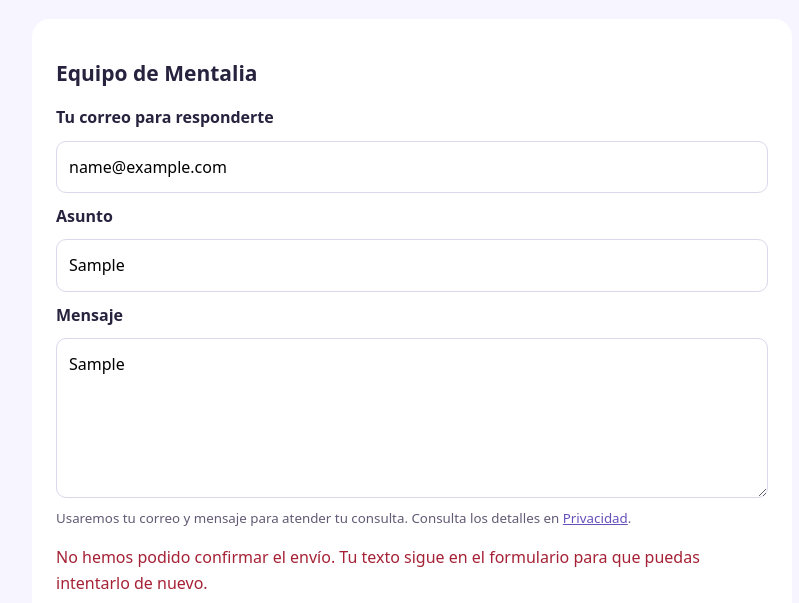
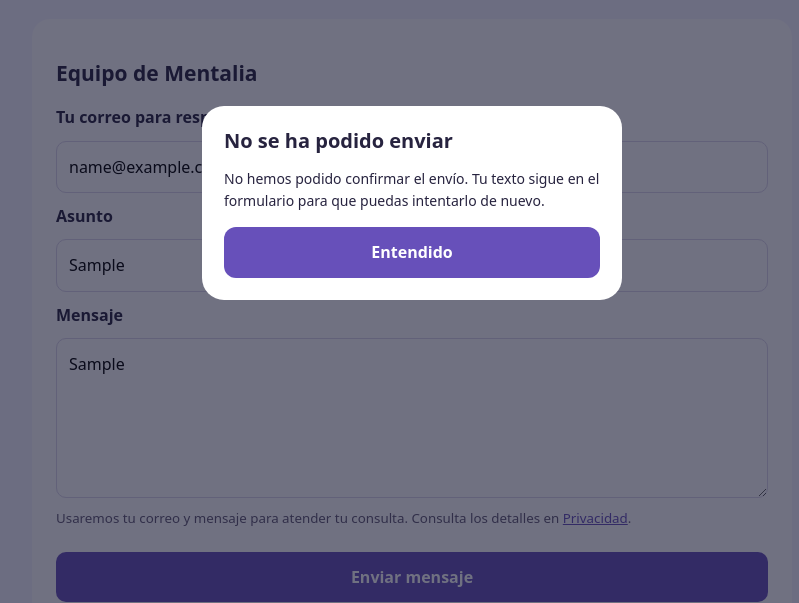
Before and after one commit to luispa3/Mentalia-Privacy, a plain HTML site: page support.html in a window 1280 px wide. Both pictures are taken after typing "name@example.com", "Sample", "Sample" into the empty fields and a click on the button "Enviar mensaje". Shown: the part 197-800 px from the top of the page, without its empty margins (228-1027 px from the left). Drawn offline with Linux system fonts and the light colour scheme; no server answers.

Commit message:
Mostrar confirmación y errores del formulario en popup de Mentalia

```diff
--- a/support.html
+++ b/support.html
@@ -4,7 +4,7 @@
 <meta charset="utf-8"><meta name="viewport" content="width=device-width,initial-scale=1">
 <title>Ayuda y contacto · Mentalia</title>
 <style>
-body{font:16px/1.65 system-ui,sans-serif;color:#27233f;background:#f7f5ff;margin:0}main{max-width:760px;margin:auto;padding:32px 22px}nav{display:flex;gap:20px;flex-wrap:wrap}a{color:#6750ba}h1,h2{line-height:1.25}h1{font-size:32px}h2{font-size:21px}section{background:white;padding:24px;border-radius:18px;margin-top:22px}footer{margin-top:32px}form{display:grid;gap:10px}label{font-weight:600}input,textarea,button{box-sizing:border-box;width:100%;font:inherit;border-radius:10px;padding:12px;border:1px solid #dcd7eb}textarea{resize:vertical;min-height:160px}button{cursor:pointer;background:#6750ba;color:white;font-weight:700;border:0;min-height:48px;margin-top:12px}button:disabled{opacity:.6;cursor:wait}small{color:#625a74}#status{margin:4px 0;color:#a52135}#status.success{color:#167647}
+body{font:16px/1.65 system-ui,sans-serif;color:#27233f;background:#f7f5ff;margin:0}main{max-width:760px;margin:auto;padding:32px 22px}nav{display:flex;gap:20px;flex-wrap:wrap}a{color:#6750ba}h1,h2{line-height:1.25}h1{font-size:32px}h2{font-size:21px}section{background:white;padding:24px;border-radius:18px;margin-top:22px}footer{margin-top:32px}form{display:grid;gap:10px}label{font-weight:600}input,textarea,button{box-sizing:border-box;width:100%;font:inherit;border-radius:10px;padding:12px;border:1px solid #dcd7eb}textarea{resize:vertical;min-height:160px}button{cursor:pointer;background:#6750ba;color:white;font-weight:700;border:0;min-height:48px;margin-top:12px}button:disabled{opacity:.6;cursor:wait}small{color:#625a74}.notice{box-sizing:border-box;width:calc(100% - 48px);max-width:420px;max-height:calc(100% - 64px);border:0;border-radius:22px;padding:22px;color:#27233f;background:#fff}.notice::backdrop{background:rgba(17,19,46,.6)}.notice h2{font-size:20px;font-weight:800;margin:0 0 15px}.notice p{font-size:14px;line-height:22px;margin:0 0 15px}.notice form{display:block}.notice button{margin:0;border-radius:12px}
 </style>
 </head>
 <body><main>
@@ -12,24 +12,27 @@ body{font:16px/1.65 system-ui,sans-serif;color:#27233f;background:#f7f5ff;margin
 <h1>Ayuda y contacto</h1>
 <p>Cuéntanos qué necesitas y te responderemos por correo. No incluyas contraseñas ni códigos de acceso.</p>
 <section><h2>Equipo de Mentalia</h2>
-<form id="contact">
+<form id="contact" novalidate>
 <label for="email">Tu correo para responderte</label><input id="email" name="email" type="email" autocomplete="email" maxlength="254" required>
 <label for="subject">Asunto</label><input id="subject" name="subject" minlength="3" maxlength="120" required>
 <label for="message">Mensaje</label><textarea id="message" name="message" minlength="10" maxlength="4000" required></textarea>
 <small>Usaremos tu correo y mensaje para atender tu consulta. Consulta los detalles en <a href="index.html">Privacidad</a>.</small>
-<p id="status" role="status" aria-live="polite"></p><button id="send" type="submit">Enviar mensaje</button>
+<button id="send" type="submit">Enviar mensaje</button>
 </form>
 <noscript>Activa JavaScript para enviar el formulario. También puedes utilizar el contacto legal que figura en Privacidad.</noscript>
 </section><footer>Equipo de Mentalia</footer>
 </main>
+<dialog id="notice" class="notice" aria-labelledby="notice-title" aria-describedby="notice-body"><h2 id="notice-title"></h2><p id="notice-body"></p><form method="dialog"><button type="submit">Entendido</button></form></dialog>
 <script>
-const form=document.getElementById('contact'),button=document.getElementById('send'),status=document.getElementById('status');
+const form=document.getElementById('contact'),button=document.getElementById('send'),notice=document.getElementById('notice');
+function showNotice(title,body){document.getElementById('notice-title').textContent=title;document.getElementById('notice-body').textContent=body;notice.showModal();}
+notice.addEventListener('close',()=>{(form.querySelector(':invalid')||button).focus();});
 if(new URLSearchParams(location.search).get('topic')==='account-deletion')form.elements.subject.value='Eliminar mi cuenta';
 let sending=false;
-form.addEventListener('input',()=>{status.textContent='';});
 form.addEventListener('submit',async event=>{
- event.preventDefault();if(sending||!form.reportValidity())return;
- sending=true;button.disabled=true;button.textContent='Enviando…';status.textContent='';status.className='';
+ event.preventDefault();if(sending)return;
+ if(!form.checkValidity()){showNotice('Revisa el formulario','Indica un correo válido, un asunto de 3 a 120 caracteres y un mensaje de 10 a 4000 caracteres.');return;}
+ sending=true;button.disabled=true;button.textContent='Enviando…';
  try{
   const response=await fetch('https://ilbrtudnakypxzwzaqrb.supabase.co/functions/v1/contact-support',{
    method:'POST',headers:{'Content-Type':'application/json'},
@@ -38,11 +41,11 @@ form.addEventListener('submit',async event=>{
   });
   const data=await response.json();
   if(!response.ok||data.sent!==true){
-   status.textContent=response.status===429?'Hemos recibido muchos mensajes. Vuelve a intentarlo dentro de una hora.':response.status===400?'Revisa el correo, el asunto y el mensaje.':'Ahora no podemos enviar tu mensaje. Tu texto sigue en el formulario para que puedas volver a intentarlo. No se ha confirmado el envío.';
+   showNotice(response.status===400?'Revisa el formulario':'No se ha podido enviar',response.status===429?'Hemos recibido muchos mensajes. Vuelve a intentarlo dentro de una hora.':response.status===400?'Revisa el correo, el asunto y el mensaje.':'Ahora no podemos enviar tu mensaje. Tu texto sigue en el formulario para que puedas volver a intentarlo. No se ha confirmado el envío.');
    return;
   }
-  form.elements.subject.value='';form.elements.message.value='';status.className='success';status.textContent='¡Mensaje enviado! Te responderemos al correo que has indicado.';
- }catch{status.textContent='No hemos podido confirmar el envío. Tu texto sigue en el formulario para que puedas intentarlo de nuevo.';}
+  form.elements.subject.value='';form.elements.message.value='';showNotice('¡Mensaje enviado!','Te responderemos al correo que has indicado.');
+ }catch{showNotice('No se ha podido enviar','No hemos podido confirmar el envío. Tu texto sigue en el formulario para que puedas intentarlo de nuevo.');}
  finally{sending=false;button.disabled=false;button.textContent='Enviar mensaje';}
 });
 </script></body></html>
```
